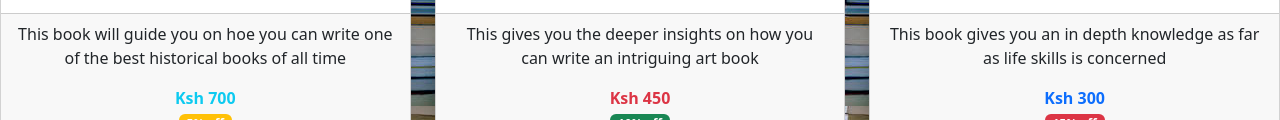
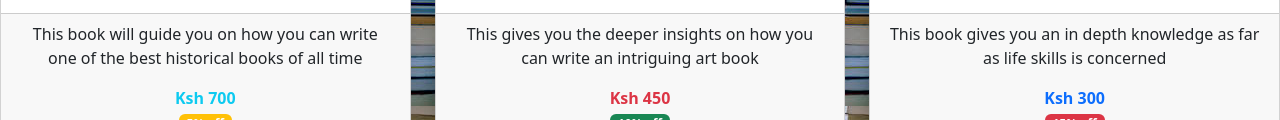
Before and after one commit to mboriscedric574-gif/Student-s-collection, a plain HTML site: page epublishing.html in a window 1280 px wide. Shown: the part 634-754 px from the top of the page. Drawn offline with Linux system fonts and the light colour scheme.

Commit message:
Update epublishing.html

```diff
--- a/epublishing.html
+++ b/epublishing.html
@@ -51,7 +51,7 @@
                 </div>
                 <!-- card footer  -->
                 <div class="card-footer text-center">
-                    <p>This book will guide you on hoe you can write one of the best historical books of all time</p>
+                    <p>This book will guide you on how you can write one of the best historical books of all time</p>
                     <b class="text-info">Ksh 700</b> <br>
                     <span class="badge bg-warning">5% off</span>
                 </div>
```
